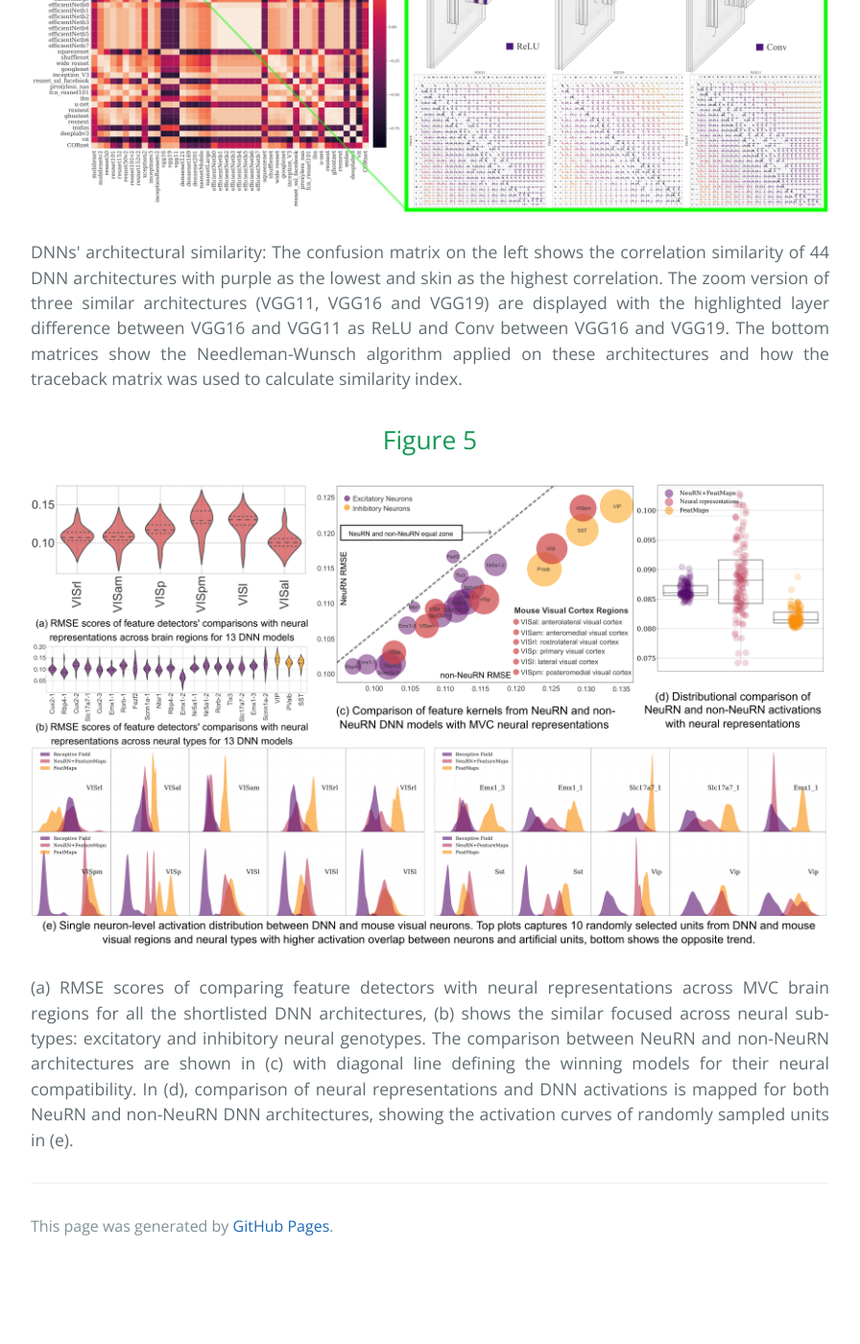
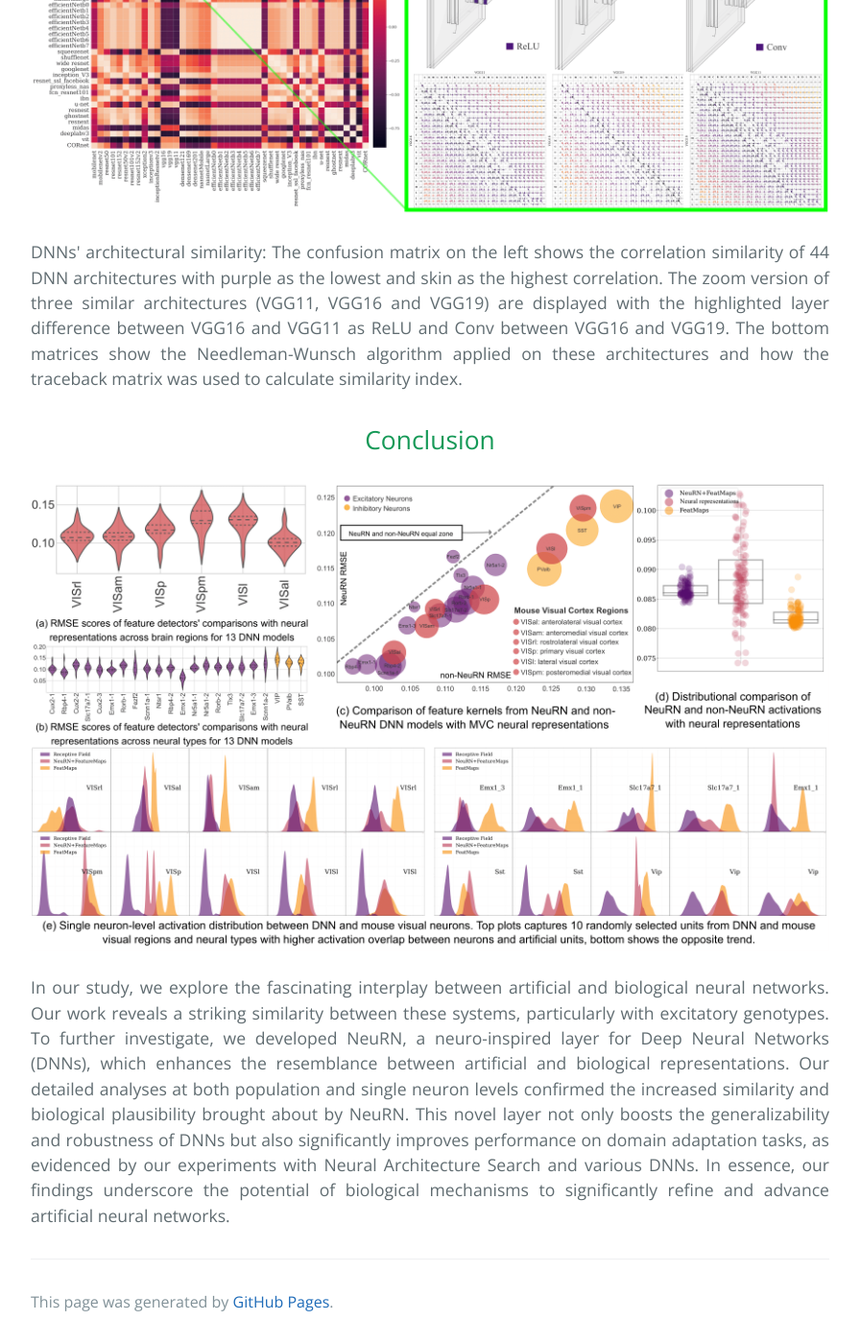
Before and after one commit to neurnai/neurnai.github.io, a Jekyll site: the page built from index.md, in a window 1280 px wide and 1400 px high, scrolled down 2396 px. Shown: the whole window at 96% size, without its empty margins (192-1088 px from the left). Built offline with Jekyll 4.4.1, drawn with Linux system fonts in a browser that asks for light colours; before the commit the page ends 3717 px from its top, so only the background shows below that.

Commit message:
Update index.md

```diff
--- a/index.md
+++ b/index.md
@@ -22,8 +22,11 @@ layout: default
 ![Architectural Similarity](Figure_6.drawio.png)
 <p style="text-align: justify">DNNs' architectural similarity: The confusion matrix on the left shows the correlation similarity of 44 DNN architectures with purple as the lowest and skin as the highest correlation. The zoom version of three similar architectures (VGG11, VGG16 and VGG19) are displayed with the highlighted layer difference between VGG16 and VGG11 as ReLU and Conv between VGG16 and VGG19. The bottom matrices show the Needleman-Wunsch algorithm applied on these architectures and how the traceback matrix was used to calculate similarity index.</p>
 
-<h2 style="text-align: center">Figure 5</h2>
+
+<h2 style="text-align: center">Conclusion</h2>
 ![Results](Figure_5.drawio.png)
-<p style="text-align: justify">(a) RMSE scores of comparing feature detectors with neural representations across MVC brain regions for all the shortlisted DNN architectures, (b) shows the similar focused across neural sub-types: excitatory and inhibitory neural genotypes. The comparison between NeuRN and non-NeuRN architectures are shown in (c) with diagonal line defining the winning models for their neural compatibility. In (d), comparison of neural representations and DNN activations is mapped for both NeuRN and non-NeuRN DNN architectures, showing the activation curves of randomly sampled units in (e).</p>
+<p style="text-align: justify">In our study, we explore the fascinating interplay between artificial and biological neural networks. Our work reveals a striking similarity between these systems, particularly with excitatory genotypes. To further investigate, we developed NeuRN, a neuro-inspired layer for Deep Neural Networks (DNNs), which enhances the resemblance between artificial and biological representations. Our detailed analyses at both population and single neuron levels confirmed the increased similarity and biological plausibility brought about by NeuRN. This novel layer not only boosts the generalizability and robustness of DNNs but also significantly improves performance on domain adaptation tasks, as evidenced by our experiments with Neural Architecture Search and various DNNs. In essence, our findings underscore the potential of biological mechanisms to significantly refine and advance artificial neural networks.</p>
+
+
 
 <!-- <script type="text/javascript" src="https://viewer.diagrams.net/js/viewer-static.min.js"></script> -->
```
